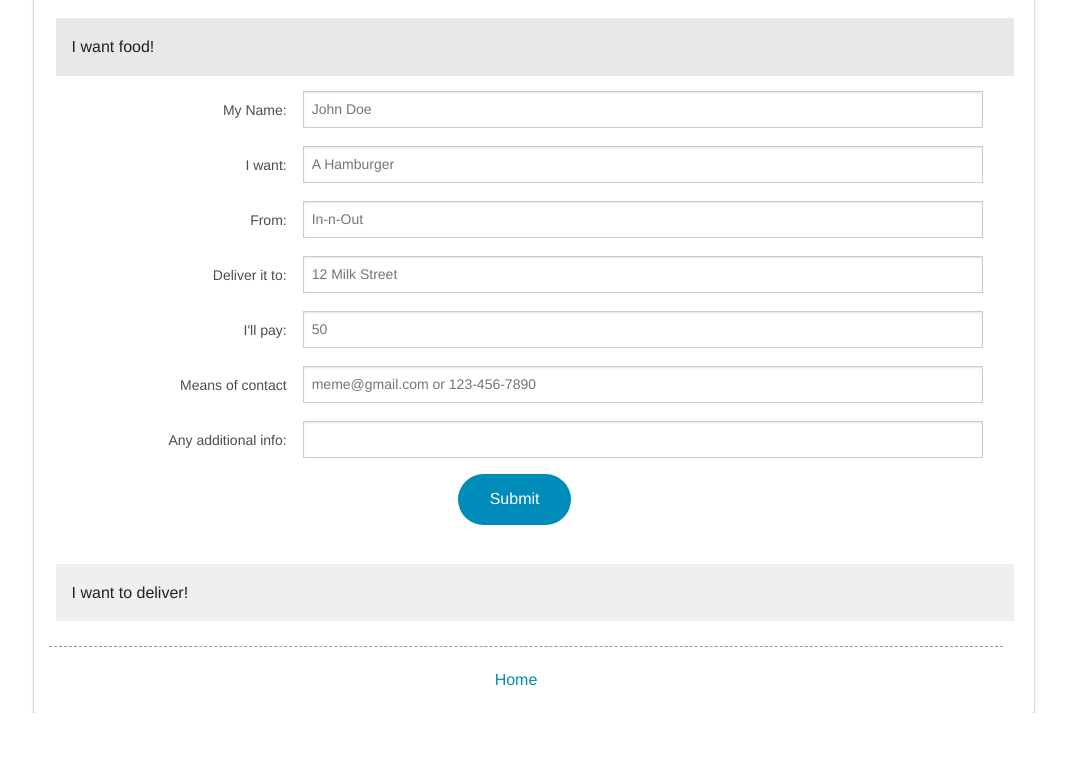
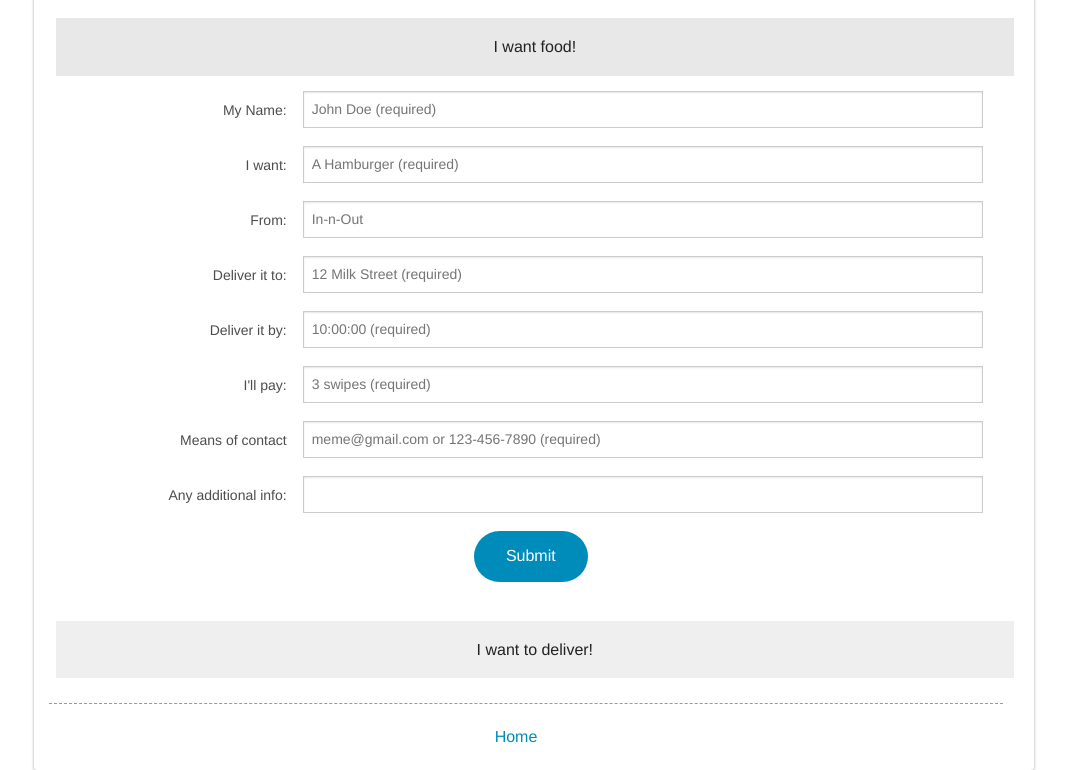
Before and after one commit to richardmin/Munchti.me, a Flask app: page / in a window 1280 px wide, after a click on "I want food!". Shown: the part 89-859 px from the top of the page, without its empty margins (106-1173 px from the left). Before the commit the page ends 802 px from the top, so only its background shows below. Run offline with Flask 2, Linux system fonts and the light colour scheme; data comes from the database, SQL or seed files in the repository; both versions use the stored data as it was after the commit; parts of the project's set-up code (start-up, migrations or seed data) failed here and were passed over.

Commit message:
Added time functionality to get (did i do this already? If not, it's here), and made a response if the forms weren't completely filled out

```diff
--- a/app/static/js/home.js
+++ b/app/static/js/home.js
@@ -1,8 +1,14 @@
 $('#orderForm').submit(function(event) {
     event.preventDefault();
 
+    function userFormError() {
+        $('#orderError').html('<center>You have form errors. Please go back and ensure mandatory forms are filled.</center>');
+        return;
+    }
+
+
 	function userOrderError() {
-		$('#orderError').html(error('<center>We couldn\'t save your order. Please refresh and try again.</center>'));
+		$('#orderError').html(error('<center>We couldn\'t save your order. Please refresh and try again.</center><br />'));
 		return;
 	}
     function userOrderSuccess() {
@@ -10,7 +16,12 @@ $('#orderForm').submit(function(event) {
         return;
     }
     var data = $('#orderForm').serializeObject();
-    console.log(JSON.stringify(data));
+    if(data.name=="" || data.food=="" || data.destination==""|| data.time=="" || data.payment=="" || data.contact=="" )
+    {
+        userFormError();
+    }
+    else
+    {
         $.ajax({
             type: 'POST',
             url: '/api/post',
@@ -22,7 +33,10 @@ $('#orderForm').submit(function(event) {
         }).fail(function(error, textStatus, jqXHR) {
             userOrderError();
         });
+    }
 });
+
+$('')
 
 // $(function() {
 //     $('#orderForm').submit(function() {
--- a/app/templates/index.html
+++ b/app/templates/index.html
@@ -16,9 +16,9 @@
       <ul class="accordion" data-accordion>
 
         <li class="accordion-navigation">
-          <a href="#panel2a">I want food! </a>
+          <a href="#panel2a"><center>I want food! </center></a>
           <div id="panel2a" class="content">
-            <form id="orderForm">
+            <form data-abide id="orderForm">
               <div class="row">
                 <div class="9 columns">
                   <div class="row">
@@ -26,7 +26,7 @@
                       <label for="right-label" class="right inline">My Name:</label>
                     </div>
                     <div class="small-9 columns">
-                      <input type="text" id="right-label" name="name" placeholder="John Doe" required >
+                      <input type="text" id="right-label" name="name" placeholder="John Doe (required)" required >
                     </div>
                   </div>
                   <div class="row">
@@ -34,7 +34,7 @@
                       <label for="right-label" class="right inline">I want:</label>
                     </div>
                     <div class="small-9 columns">
-                      <input type="text" id="right-label" name="food" placeholder="A Hamburger" required>
+                      <input type="text" id="right-label" name="food" placeholder="A Hamburger (required)" required>
                     </div>
                   </div>
                   <div class="row">
@@ -50,15 +50,24 @@
                       <label for="right-label" class="right inline">Deliver it to:</label>
                     </div>
                     <div class="small-9 columns">
-                      <input type="text" id="right-label" name="destination" placeholder="12 Milk Street" required>
+                      <input type="text" id="right-label" name="destination" placeholder="12 Milk Street (required)" required>
                     </div>
                   </div>
+                  <div class="row">
+                    <div class="small-3 columns">
+                      <label for="right-label" class="right inline">Deliver it by:</label>
+                    </div>
+                    <div class="small-9 columns">
+                      <input type="text" id="right-label" name = "time" placeholder="10:00:00 (required)" required pattern="time">
+                    </div>
+                  </div>
+
                  <div class="row">
                   <div class="small-3 columns">
                     <label for="right-label" class="right inline">I'll pay:</label>
                   </div>
                   <div class="small-9 columns">
-                   <input type="text" name="payment" placeholder="50" required />
+                   <input type="text" name="payment" placeholder="3 swipes (required)" required />
                  </div>
                </div>
 
@@ -67,7 +76,7 @@
                   <label for="right-label" class="right inline">Means of contact</label>
                 </div>
                 <div class="small-9 columns">
-                 <input type="text" name="contact" placeholder="meme@gmail.com or 123-456-7890" required/>
+                 <input type="text" name="contact" placeholder="meme@gmail.com or 123-456-7890 (required)" required/>
                </div>
              </div>
              <div class="row">
@@ -80,19 +89,22 @@
              <div id="orderError">
              </div>
              <div class="row">
-            <input style="margin-left: 163px;" class="button round" type="submit" id="submit">
             </div>
+
           </div>
 
         </div>
-      </form>
-      <div id="orderError">
+        </form>
+        <br>
+        <div id="orderError"><center><input class="button round" type="submit" id="submit"></center>
       </div>
     </div>
   </li>
 
   <li class="accordion-navigation">
-    <a href="#panel3a" id="ordersRequest">I want to deliver!</a>
+    <a href="#panel3a" id="ordersRequest"><center>I want to deliver!</center></a>
+    <div id="panel3a" class="content">
+    </div>
     <script id="ordersTemplate" type="x-tmpl-mustache">
       {% raw %}
         {{#items}}
@@ -132,4 +144,23 @@
 </div>
 
 </div><!-- end page wrap) -->
+
+<script>
+
+
+document.getElementById("ordersRequest").addEventListener("click", processClick);
+
+  function processClick()
+  {
+      var data;
+      $.get("api/post/1", function(info) {
+        $(data)
+          .append("I want " + info.food + " from " + info.location + " at " + info.time.strftime("%I:%M"));
+      }, "json" );
+      console.log(data);
+      // document.getElementById("panel3a").innerHTML = _____________; <!--HTTP GET REQUEST, FORMAT -->
+  }
+
+
+</script>
 {% endblock %}
```
Also changed, not shown: app.db, 6 other files. Lines whose indentation alone changed are shown as unchanged.
